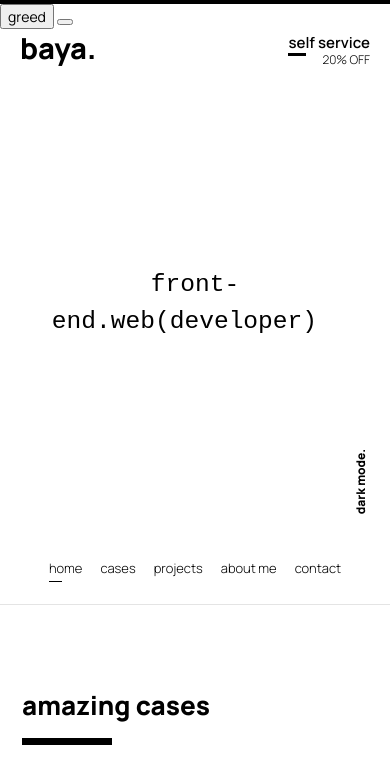
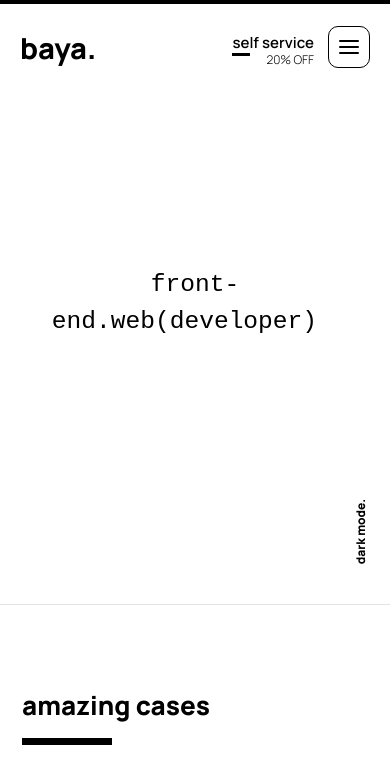
Before and after one commit to Steammaestro-maker/My-Portfolio, a plain HTML site: page index.html in a window 390 px wide. Shown: the top 774 px of the page. Drawn offline with Linux system fonts and the light colour scheme; a web font is replaced by a local one.

Commit message:
Implement hamburger menu styles for mobile
Added styles for hamburger menu and mobile menu display.

```diff
--- a/style.css
+++ b/style.css
@@ -375,6 +375,74 @@ button:focus-visible,
 }
 
 /* ---------- AMAZING CASES ---------- */
+
+/* ---------- БУРГЕР-КНОПКА (на компьютере скрыта) ---------- */
+.hamburger {
+	display: none;
+	width: 42px;
+	height: 42px;
+	padding: 0;
+	place-items: center;
+	border: 1px solid var(--ink);
+	border-radius: 10px;
+	background: transparent;
+	color: inherit;
+	cursor: pointer;
+}
+
+.hamburger-bars {
+	position: relative;
+	width: 20px;
+	height: 14px;
+}
+
+.bar {
+	position: absolute;
+	left: 0;
+	right: 0;
+	height: 2px;
+	border-radius: 2px;
+	background: currentColor;
+	transition: transform 0.25s ease, top 0.25s ease, opacity 0.2s ease;
+}
+
+.bar:nth-child(1) {
+	top: 0;
+}
+
+.bar:nth-child(2) {
+	top: 6px;
+}
+
+.bar:nth-child(3) {
+	top: 12px;
+}
+
+/* Открытое меню: три полоски превращаются в крестик */
+.hamburger[aria-expanded='true'] .bar:nth-child(1) {
+	top: 6px;
+	transform: rotate(45deg);
+}
+
+.hamburger[aria-expanded='true'] .bar:nth-child(2) {
+	opacity: 0;
+}
+
+.hamburger[aria-expanded='true'] .bar:nth-child(3) {
+	top: 6px;
+	transform: rotate(-45deg);
+}
+
+@keyframes fadeIn {
+	from {
+		opacity: 0;
+		transform: translateY(-6px);
+	}
+	to {
+		opacity: 1;
+		transform: none;
+	}
+}
 .cases-inner {
 	display: grid;
 	grid-template-columns: clamp(118px, 16vw, 231px) minmax(0, 1fr);
@@ -884,31 +952,64 @@ button:focus-visible,
 	}
 
 	/* Меню на телефоне: горизонтальный ряд внизу первого экрана */
+		.hamburger {
+		position: absolute;
+		top: 22px;
+		right: 20px;
+		z-index: 6;
+		display: grid;
+	}
+
+	.call {
+		right: 76px;
+	}
+
+	/* Меню на телефоне: скрытая панель под кнопкой */
 	.menu {
-		top: auto;
-		bottom: 26px;
+		display: none;
+		top: 76px;
 		left: 20px;
 		right: 20px;
-		flex-direction: row;
-		justify-content: center;
-		gap: 18px;
+		z-index: 5;
+		flex-direction: column;
+		gap: 0;
+		padding: 8px;
+		border: 1px solid var(--line);
+		border-radius: 10px;
+		background: var(--page);
+		box-shadow: var(--shadow);
+	}
+
+	.menu.open {
+		display: flex;
+		animation: fadeIn 0.25s ease;
 	}
 
 	.menu a {
 		writing-mode: horizontal-tb;
 		transform: none;
-		font-size: 13px;
+		padding: 14px 12px;
+		border-bottom: 1px solid var(--line);
+		font-size: 16px;
+	}
+
+	.menu a:last-child {
+		border-bottom: 0;
+	}
+
+	.menu a.active {
+		font-weight: 800;
 	}
 
 	.menu a.active::after {
-		top: auto;
-		bottom: -4px;
-		width: 13px;
-		height: 1px;
+		top: 50%;
+		width: 3px;
+		height: 18px;
+		transform: translateY(-50%);
 	}
 
 	.theme-toggle {
-		bottom: 90px;
+		bottom: 40px;
 		font-size: 12px;
 	}
 
@@ -1064,3 +1165,45 @@ button:focus-visible,
 		transition-duration: 0.01ms !important;
 	}
 }
+#askName{
+	position: absolute;
+	top: 39px;
+	right: 670px;
+	font-size: 36px;
+	font-weight: 800;
+	background-color: inherit;
+	font-style: var(--font);
+	background: none;
+	border: 0;
+	font-size: 28px;
+	font-weight: 800;
+	line-height: 19px;
+	cursor: pointer;
+}
+
+.scroll-top {
+  position: fixed;
+  right: 20px;
+  bottom: 20px;
+  width: 48px;
+  height: 48px;
+  border-radius: 50%;
+  border: none;
+  background: #000000;
+  color: #fff;
+  font-size: 22px;
+  cursor: pointer;
+  box-shadow: 0 8px 22px rgba(0,0,0,.15);
+  opacity: 0;
+  visibility: hidden;
+  transform: translateY(8px);
+  transition: opacity .25s ease, visibility .25s ease, transform .25s ease;
+}
+
+.scroll-top:hover { background: #000000; }
+
+.scroll-top.show {
+  opacity: 1;
+  visibility: visible;
+  transform: translateY(0);
+}
```
